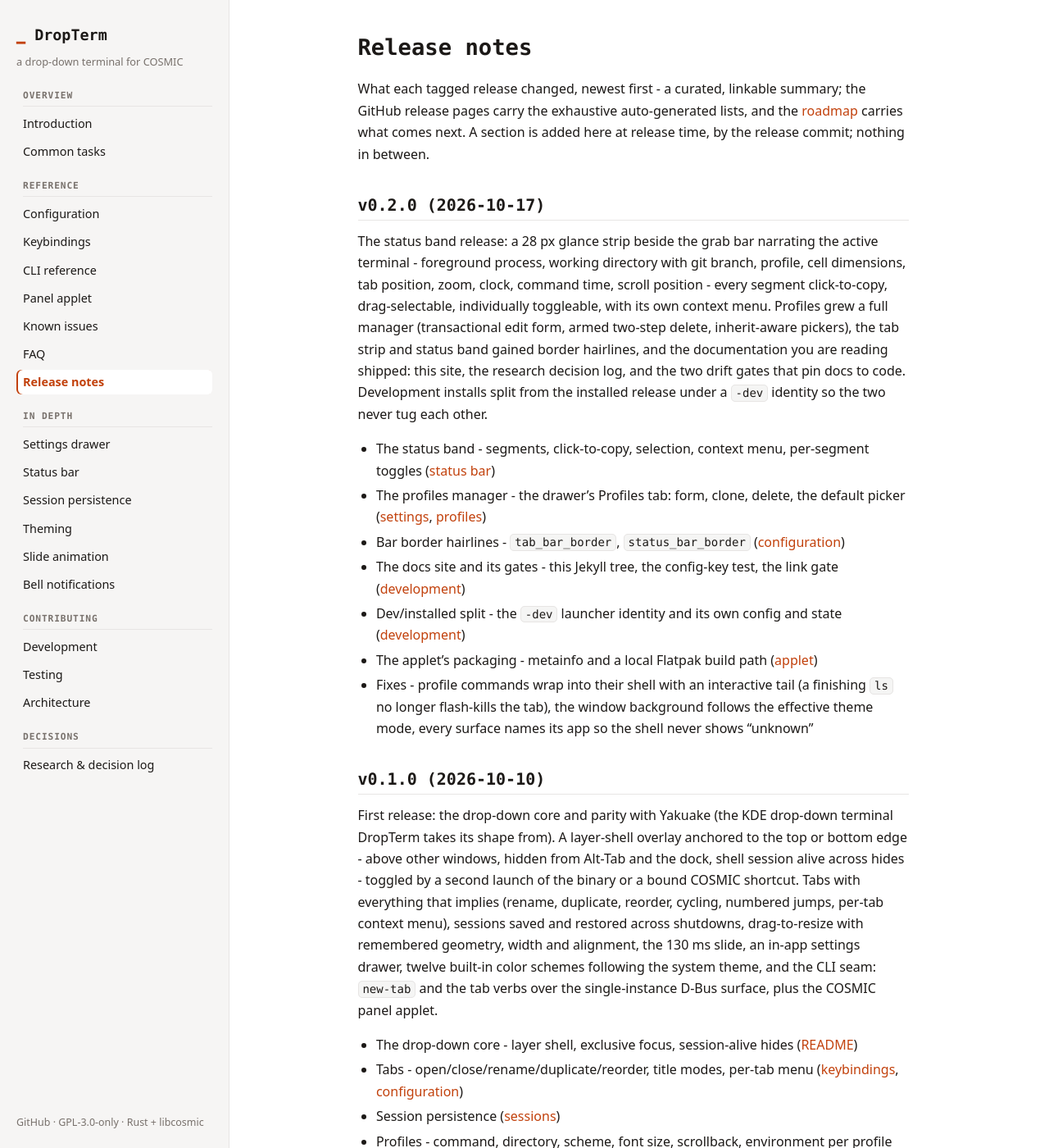
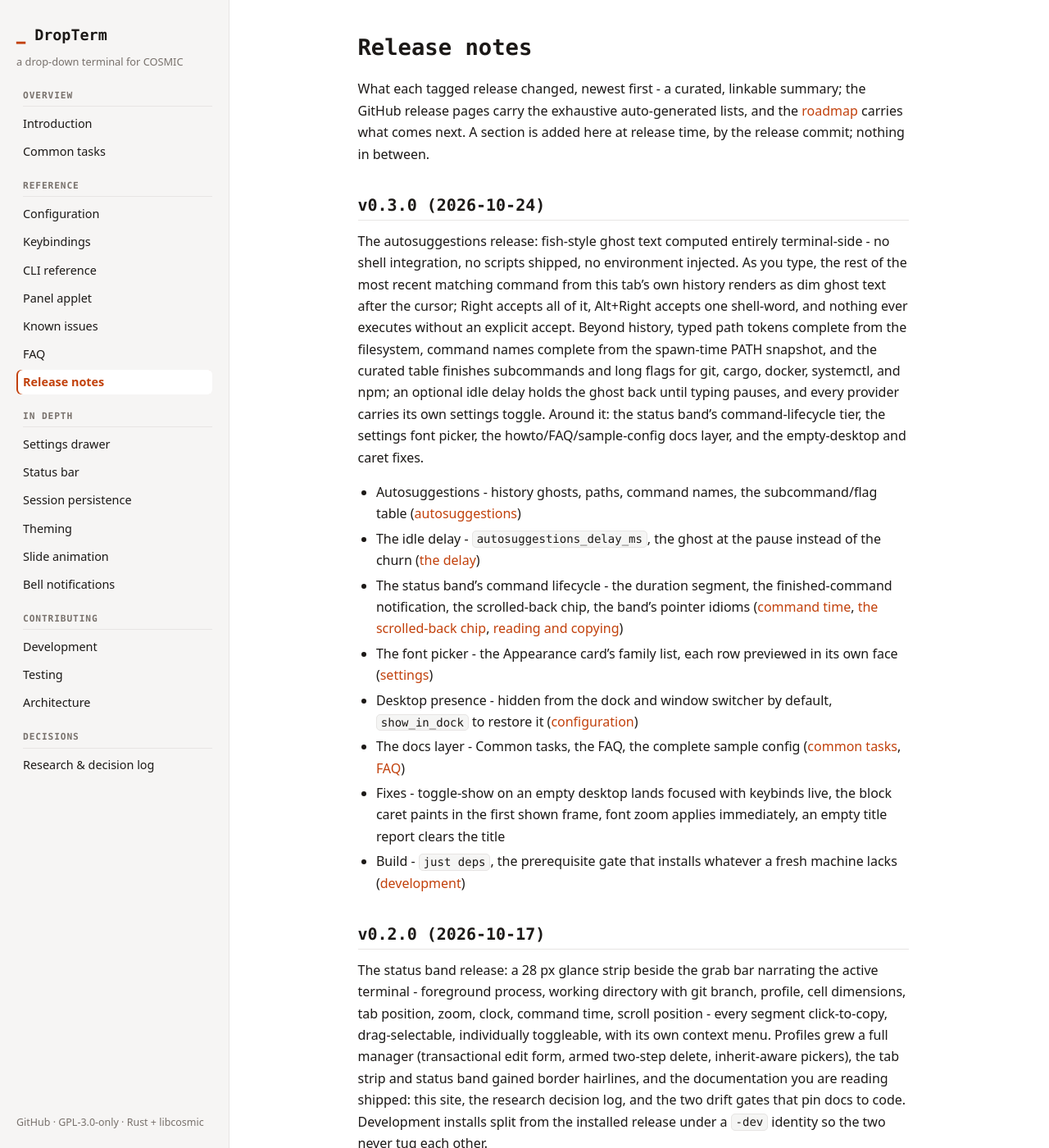
Before and after one commit to l1br3-io/cosmic-ext-dropterm, a Jekyll site: the page built from docs/releases.md, in a window 1280 px wide and 1400 px high. Shown: the whole window at 82% size. Built offline with Jekyll 4.4.1, drawn with Linux system fonts in a browser that asks for light colours; our own code applies the rules of GitHub Pages for plain Markdown files; some of the changed text lies outside the part shown.

Commit message:
chore: release hygiene for v0.3.0 — versions, release notes, install URLs

```diff
--- a/Cargo.toml
+++ b/Cargo.toml
@@ -1,6 +1,6 @@
 [package]
 name = "cosmic-ext-dropterm"
-version = "0.2.0"
+version = "0.3.0"
 authors = ["l1br3-io"]
 edition = "2024"
 license = "GPL-3.0-only"
--- a/applet/Cargo.toml
+++ b/applet/Cargo.toml
@@ -1,6 +1,6 @@
 [package]
 name = "cosmic-ext-dropterm-applet"
-version = "0.2.0"
+version = "0.3.0"
 authors = ["l1br3-io"]
 edition = "2024"
 license = "GPL-3.0-only"
--- a/docs/releases.md
+++ b/docs/releases.md
@@ -1,6 +1,19 @@
 # Release notes
 
 What each tagged release changed, newest first - a curated, linkable summary; the GitHub release pages carry the exhaustive auto-generated lists, and the [roadmap](https://github.com/l1br3-io/cosmic-ext-dropterm/blob/main/ROADMAP.md) carries what comes next. A section is added here at release time, by the release commit; nothing in between.
+
+## v0.3.0 (2026-10-24)
+
+The autosuggestions release: fish-style ghost text computed entirely terminal-side - no shell integration, no scripts shipped, no environment injected. As you type, the rest of the most recent matching command from this tab's own history renders as dim ghost text after the cursor; Right accepts all of it, Alt+Right accepts one shell-word, and nothing ever executes without an explicit accept. Beyond history, typed path tokens complete from the filesystem, command names complete from the spawn-time PATH snapshot, and the curated table finishes subcommands and long flags for git, cargo, docker, systemctl, and npm; an optional idle delay holds the ghost back until typing pauses, and every provider carries its own settings toggle. Around it: the status band's command-lifecycle tier, the settings font picker, the howto/FAQ/sample-config docs layer, and the empty-desktop and caret fixes.
+
+- Autosuggestions - history ghosts, paths, command names, the subcommand/flag table ([autosuggestions](autosuggestions.md))
+- The idle delay - `autosuggestions_delay_ms`, the ghost at the pause instead of the churn ([the delay](autosuggestions.md#the-delay))
+- The status band's command lifecycle - the duration segment, the finished-command notification, the scrolled-back chip, the band's pointer idioms ([command time](status-bar.md#command-time), [the scrolled-back chip](status-bar.md#the-scrolled-back-chip), [reading and copying](status-bar.md#reading-and-copying))
+- The font picker - the Appearance card's family list, each row previewed in its own face ([settings](settings.md#the-five-tabs))
+- Desktop presence - hidden from the dock and window switcher by default, `show_in_dock` to restore it ([configuration](configuration.md#layer-focus-and-panels))
+- The docs layer - Common tasks, the FAQ, the complete sample config ([common tasks](howto.md), [FAQ](faq.md))
+- Fixes - toggle-show on an empty desktop lands focused with keybinds live, the block caret paints in the first shown frame, font zoom applies immediately, an empty title report clears the title
+- Build - `just deps`, the prerequisite gate that installs whatever a fresh machine lacks ([development](development.md))
 
 ## v0.2.0 (2026-10-17)
 
--- a/res/io.github.l1br3_io.CosmicExtDropterm.Applet.metainfo.xml
+++ b/res/io.github.l1br3_io.CosmicExtDropterm.Applet.metainfo.xml
@@ -22,6 +22,11 @@
   <url type="vcs-browser">https://github.com/l1br3-io/cosmic-ext-dropterm</url>
   <content_rating type="oars-1.1"/>
   <releases>
+    <release version="0.3.0" date="2026-10-24">
+      <description>
+        <p>Tracking DropTerm 0.3.0, the terminal's autosuggestions release; the applet itself carries only build-identity refinements.</p>
+      </description>
+    </release>
     <release version="0.2.0" date="2026-10-17">
       <description>
         <p>First listing in the COSMIC Flatpak source, tracking DropTerm 0.2.0.</p>
--- a/res/io.github.l1br3_io.CosmicExtDropterm.metainfo.xml
+++ b/res/io.github.l1br3_io.CosmicExtDropterm.metainfo.xml
@@ -18,6 +18,12 @@
   <url type="vcs-browser">https://github.com/l1br3-io/cosmic-ext-dropterm</url>
   <content_rating type="oars-1.1"/>
   <releases>
+    <release version="0.3.0" date="2026-10-24">
+      <description>
+        <p>Autosuggestions, computed entirely terminal-side with no shell integration: the rest of the most recent matching command from this tab's own history shows as dim ghost text while you type — Right accepts it, Alt+Right takes one word, and nothing runs without an explicit accept. Path tokens complete from the filesystem, command names from the spawn-time PATH snapshot, and git, cargo, docker, systemctl, and npm gain subcommand and long-flag completion; an optional idle delay holds a suggestion back until typing pauses, and every provider carries its own toggle in the settings drawer. The status band gained a command-lifecycle tier — a live duration segment, a finished-command notification, and a scrolled-back chip that jumps to the bottom on click — plus double-click to select a whole segment and middle-click paste. The settings drawer gained a font picker with every monospace family previewed in its own face, and the app now hides from the dock and window switcher by default, with a show_in_dock key to restore a presence.</p>
+        <p>Fixes: toggle-show on an empty desktop lands focused with keybinds live, the block caret paints in the first shown frame after every re-show, font zoom applies immediately, and an empty terminal title report clears the title instead of ignoring it.</p>
+      </description>
+    </release>
     <release version="0.2.0" date="2026-10-17">
       <description>
         <p>New status band beneath the terminal — segments for the working path, git branch, profile, and more, with click-to-copy, text selection, and a right-click menu. The Profiles page gained explicit, transactional editing (Save/Cancel, a two-step delete, per-profile overrides), and the tab strip and status band each grew an optional hairline border.</p>
```
Also changed, not shown: other parts of docs/releases.md (+0 -4 lines), ROADMAP.md (+0 -1 lines), docs/testing.md (+4 -4 lines), README.md, 1 other file.
